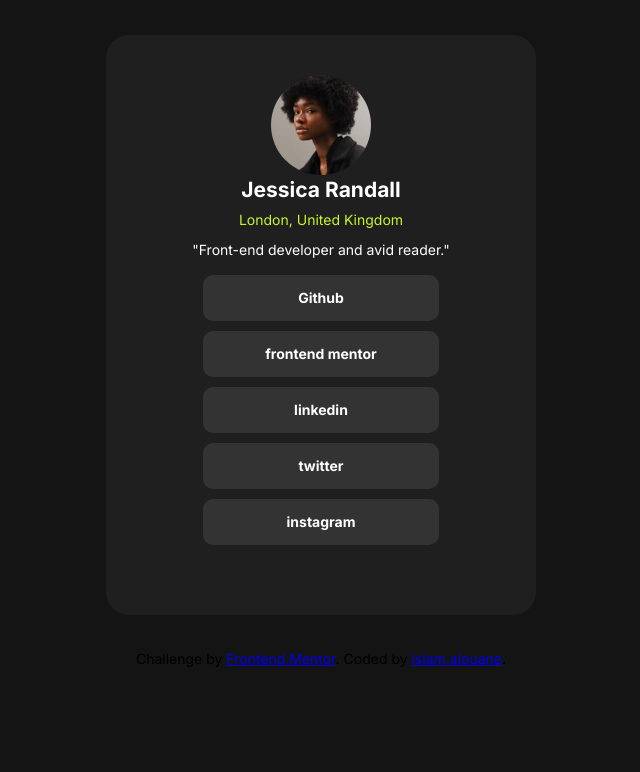
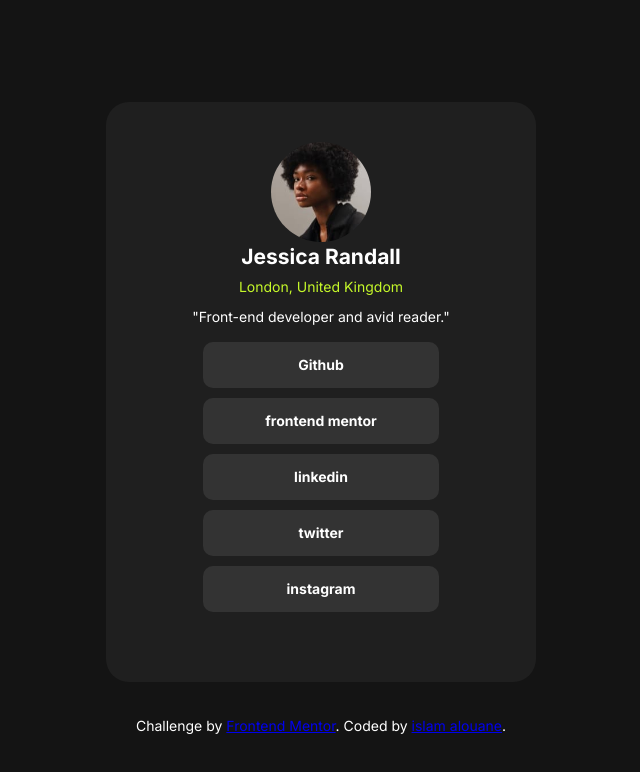
Before and after one commit to islamalouane/Social-links-profile, a plain HTML site: page index.html in a window 1280 px wide. Shown: the whole page, without its empty margins (319-959 px from the left). Drawn offline with Linux system fonts and the light colour scheme.

Commit message:
Update style.css

```diff
--- a/style.css
+++ b/style.css
@@ -14,6 +14,8 @@ body{
     background-color: hsl(0, 0%, 8%);
     align-items: center;
     font-size: 14px;
+    justify-content: center;
+
 }
 .content .img{
     width: 100px;
@@ -59,3 +61,11 @@ body{
 .content p{
     color: hsl(75, 94%, 57%);
 }
+@media ( max-width:375px){
+   .content{ width: 90%;
+            max-width: 37.5rem;
+   }
+}
+footer{
+    color: white;
+}
```
